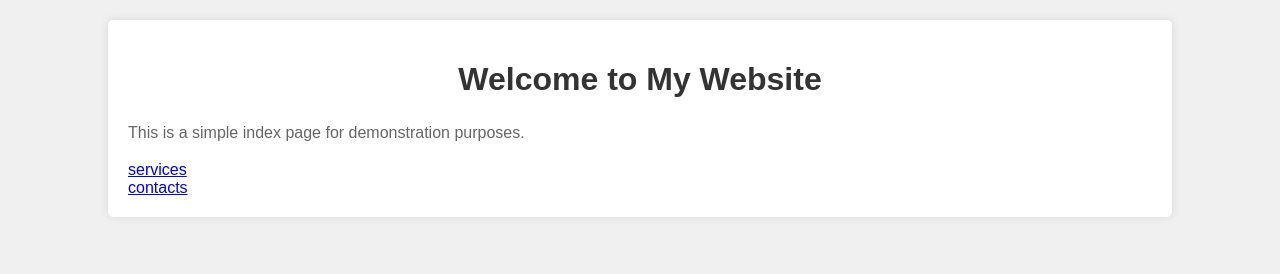
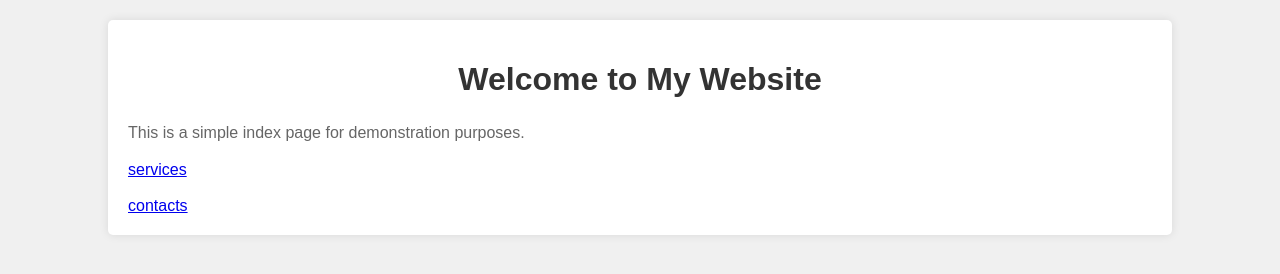
Before and after one commit to vishn2006/team-project, a plain HTML site: page index.html in a window 1280 px wide. Drawn offline with Linux system fonts and the light colour scheme.

Commit message:
modified

```diff
--- a/index.html
+++ b/index.html
@@ -34,7 +34,7 @@
 <div class="container">
     <h1>Welcome to My Website</h1>
     <p>This is a simple index page for demonstration purposes.</p>
-    <a href="services.html">services</a><br>
+    <a href="services.html">services</a><br><br>
     <a href="contacts.html">contacts</a>
 </div>
 
```
